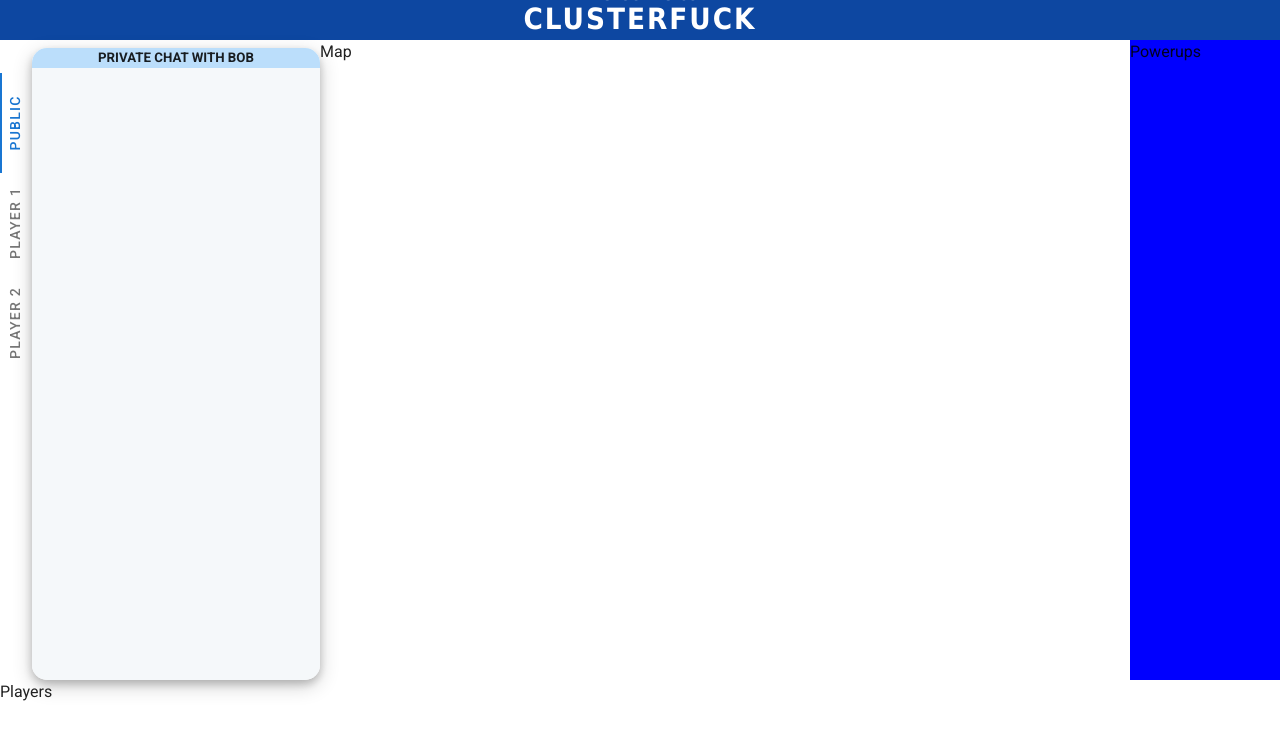
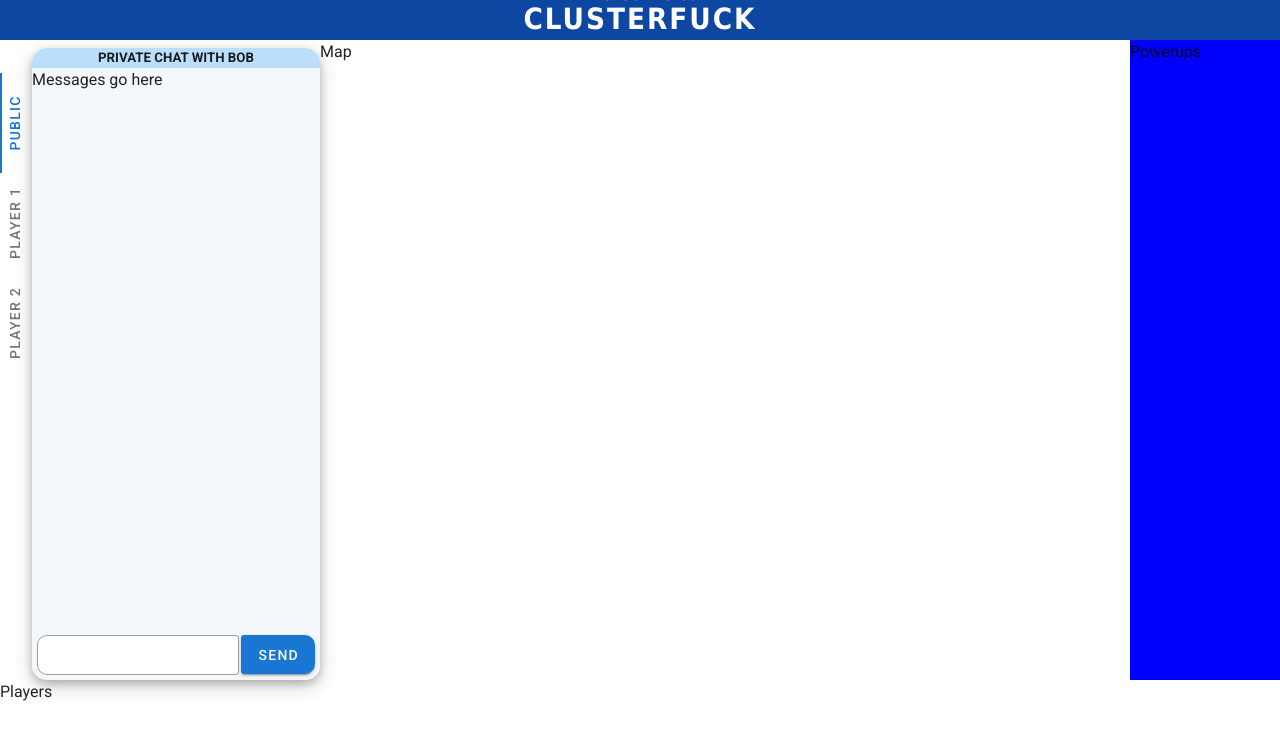
Before and after one commit to GeoffSpielman/BattleBlobs, a Vue app: page /play in a window 1280 px wide. Shown: the top 740 px of the page. Built offline with nearby package versions, Linux system fonts and the light colour scheme.

Commit message:
chat message entry UI done, stuck on Enter key propagation issue

```diff
--- a/src/components/game/IndividualChatPane.vue
+++ b/src/components/game/IndividualChatPane.vue
@@ -1,20 +1,24 @@
 <template>
   <div id="individualChatPaneOutermost">
-    <h5 id="chatHeader"> PRIVATE CHAT WITH {{otherPlayer}}</h5>
-
+    <h5 id="chatHeader">PRIVATE CHAT WITH {{ otherPlayer }}</h5>
+    <div id="convoArea">Messages go here</div>
+    <message-entry></message-entry>
   </div>
 </template>
 
 
 <script lang="ts">
 import { Component, Vue } from "vue-property-decorator";
+import MessageEntry from "@/components/game/MessageEntry.vue";
 
 @Component({
   name: "IndividualChatPane",
+  components: {
+    MessageEntry,
+  },
 })
 export default class IndividualChatPane extends Vue {
   otherPlayer: string = "Bob".toUpperCase();
-
 }
 </script>
 
@@ -28,11 +32,16 @@ export default class IndividualChatPane extends Vue {
   background-color: #f5f8fa;
 }
 
-#chatHeader{
+#chatHeader {
   width: 100%;
   text-align: center;
-  background-color: #BBDEFB;
+  background-color: #bbdefb;
 }
 
+#convoArea {
+  flex-grow: 1;
+  display: flex;
+  width: 100%;
+}
 
 </style>
--- /dev/null
+++ b/src/components/game/MessageEntry.vue
@@ -0,0 +1,74 @@
+<template>
+  <div id="messageEntryOutermost">
+    <v-textarea
+      v-model="messageText"
+      outlined
+      auto-grow
+      :hide-details="true"
+      no-resize
+      rows="1"
+      id="messageTextArea"
+      @keypress.enter="enterKeyPressed($event)"
+      @keydown.enter.stop
+      @keyup.enter.stop
+    ></v-textarea>
+
+    <v-btn id="sendButton" color="primary" @click="sendMessage"> Send </v-btn>
+  </div>
+</template>
+
+
+<script lang="ts">
+import { Component, Vue } from "vue-property-decorator";
+
+@Component({
+  name: "MessageEntry",
+})
+export default class MessageEntry extends Vue {
+  messageText: string = "";
+
+  enterKeyPressed(event: KeyboardEvent) {
+    if (!event.shiftKey) {
+      this.sendMessage();
+      event.stopPropagation();
+    }
+  }
+
+  sendMessage() {
+    console.log("sending message: " + this.messageText);
+    this.messageText = "clear"
+  }
+}
+</script>
+
+<style scoped>
+#messageEntryOutermost {
+  width: 100%;
+  display: flex;
+  flex-direction: row;
+  padding: 0px 5px 5px 5px;
+}
+
+#messageEntryOutermost >>> #messageTextArea {
+  max-height: 58px;
+  margin: 4px 0px 4px 0px;
+  padding-top: 2px;
+  overflow-y: auto;
+  color: rgba(0, 0, 0, 0.87);
+}
+
+#messageEntryOutermost >>> .v-input__slot {
+  min-height: 32px;
+}
+
+#messageEntryOutermost >>> .v-input__control {
+  border-radius: 10px 3px 3px 10px;
+  background-color: white;
+}
+
+#sendButton {
+  height: 39px;
+  border-radius: 3px 10px 10px 3px;
+  margin-left: 2px;
+}
+</style>
```
